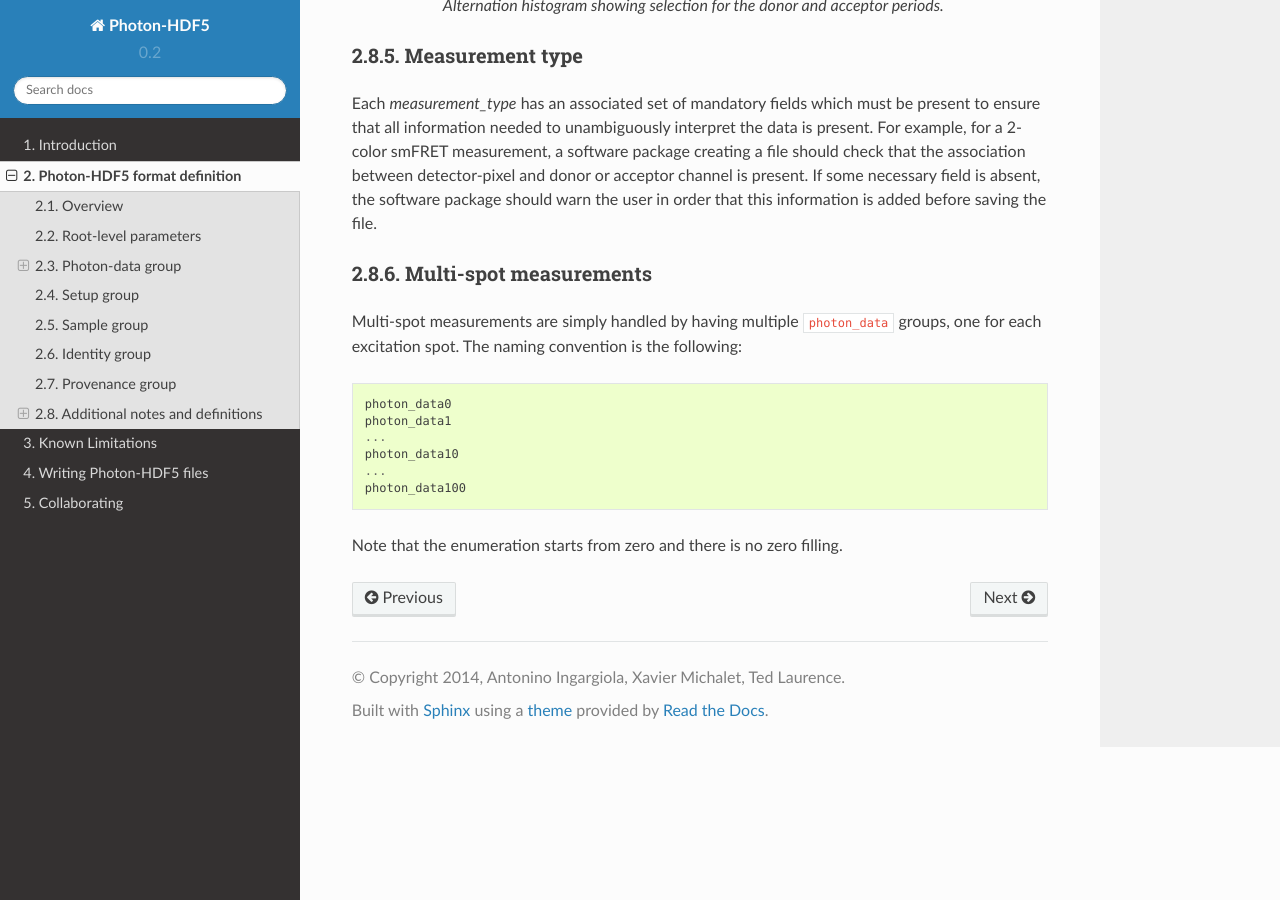
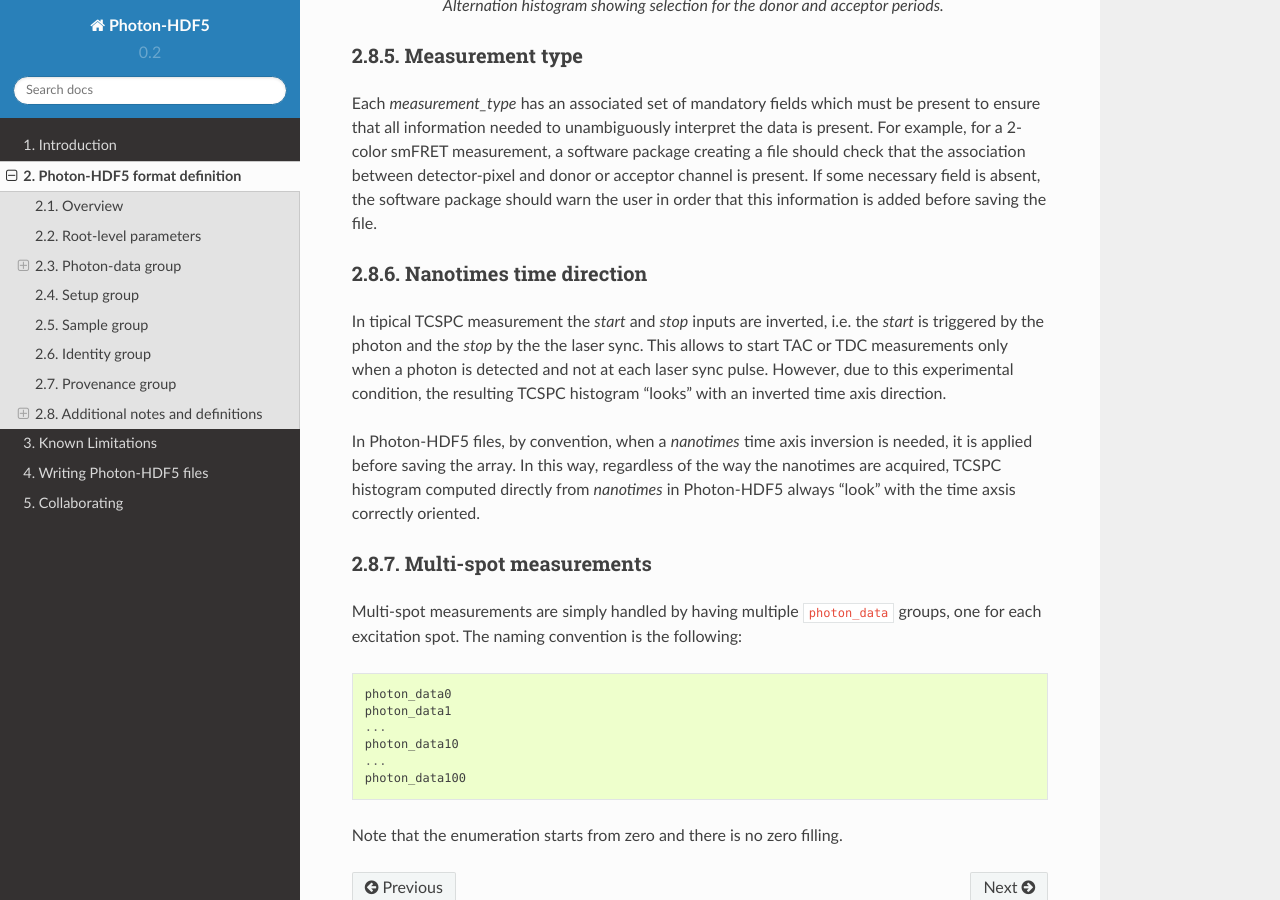
Before and after one commit to Photon-HDF5/photon-hdf5, a Sphinx documentation site: the page built from docs/phdata.rst, in a window 1280 px wide and 900 px high, scrolled down 10236 px. Built offline with Sphinx 7.4.7 and the Read the Docs theme 2.0.0, drawn with Linux system fonts in a browser that asks for light colours; some of the changed text lies outside the part shown.

Commit message:
Remove time_reversed and add note on nanotimes direction.
Closes #22.

```diff
--- a/docs/phdata.rst
+++ b/docs/phdata.rst
@@ -81,14 +81,14 @@ When the dataset contains nanotime information (i.e. arrival time of each
 photon with respect to a laser pulse), the following
 fields must be present:
 
-- **nanotimes**:(array of integers) TCSPC nanotimes. Typical data-type uint16.
+- **nanotimes**:(array of integers) TCSPC nanotimes. Conventionally the time
+  axis direction is the "natural" direction, i.e. lifetime decays looks
+  correctly oriented. For more details see :ref:`nanotimes_time_axis`.
+  Typical data-type uint16.
 - **nanotimes_specs/**
     - **tcspc_unit**: (float) TAC/TDC bin size (in seconds).
     - **tcspc_range**:(float) full-scale range of the TAC/TDC (in seconds).
     - **tcspc_num_bins**: (integer) number of TAC/TDC bins.
-    - **time_reversed**: (boolean) *True* if nanotimes contains the
-      time elapsed between a photon and the next laser pulse. *False*
-      if it contains the time elapsed between a laser pulse and a photon.
 
 Finally, if the data come from a simulation, ``/photon_data`` may contain:
 
@@ -497,6 +497,25 @@ should warn the user in order that this information is added before
 saving the file.
 
 
+.. _nanotimes_time_axis:
+
+Nanotimes time direction
+^^^^^^^^^^^^^^^^^^^^^^^^
+
+In tipical TCSPC measurement the *start* and *stop* inputs are inverted,
+i.e. the *start* is triggered by the photon and the *stop* by the the laser sync.
+This allows to start TAC or TDC measurements only when a photon is
+detected and not at each laser sync pulse. However, due to this experimental
+condition, the resulting TCSPC histogram "looks" with an inverted time axis
+direction.
+
+In Photon-HDF5 files, by convention, when a `nanotimes` time axis inversion
+is needed, it is applied before saving the array. In this way, regardless of
+the way the nanotimes are acquired, TCSPC histogram computed directly from
+`nanotimes` in Photon-HDF5 always "look" with the time axsis correctly
+oriented.
+
+
 .. _multi_spot:
 
 Multi-spot measurements
```
